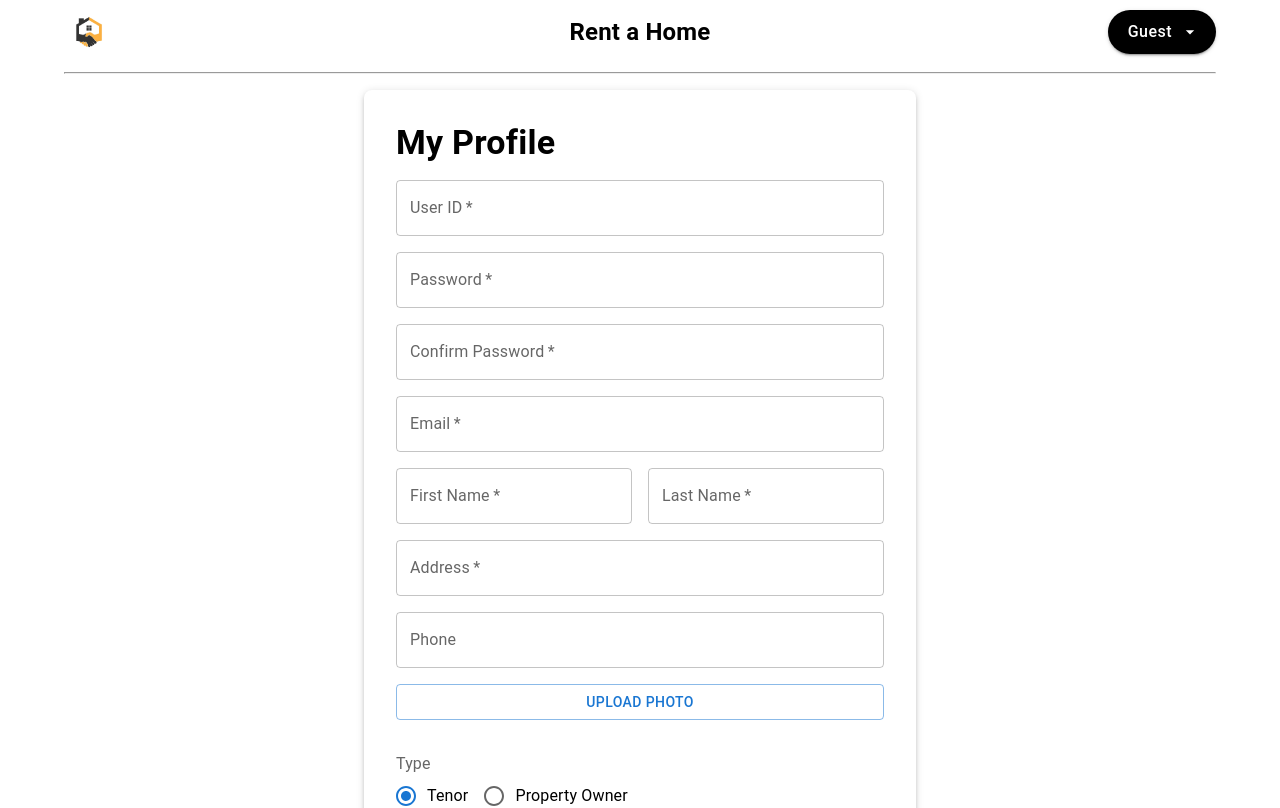
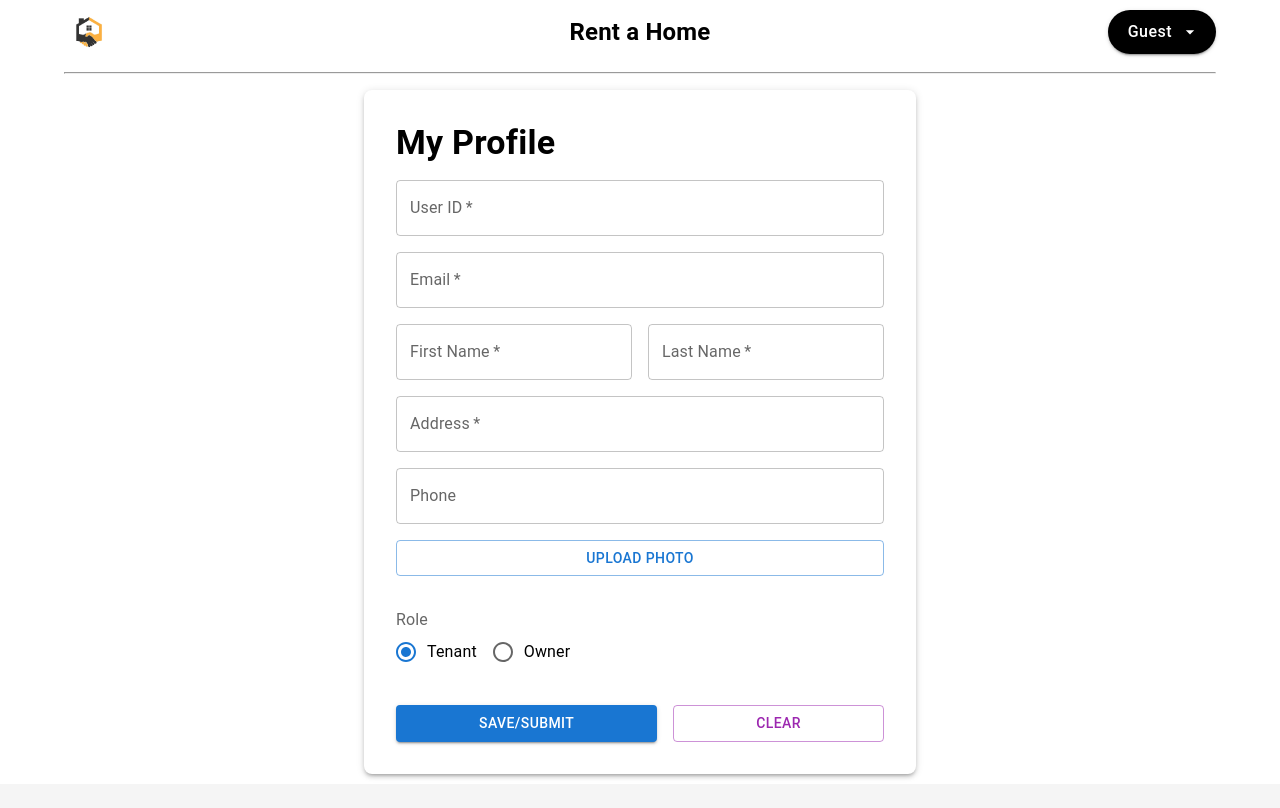
Before and after one commit to mayusuf/tolet-wap, a React (Create React App) app: page /my-profile in a window 1280 px wide. Shown: the top 808 px of the page. Built offline with nearby package versions, Linux system fonts and the light colour scheme.

Commit message:
create user login my-profile integration

```diff
--- a/src/components/CreateUser.jsx
+++ b/src/components/CreateUser.jsx
@@ -110,8 +110,8 @@ const CreateUser = () => {
         navigate("/");
       } else {
         const data = await response.json();
-        setError(data.message || "Something went wrong");
-        toast.error(data.message || "Something went wrong");
+        setError(data.message || data.error || "Something went wrong");
+        toast.error(data.message || data.error || "Something went wrong");
       }
     } catch (error) {
       setError("Network error. Please try again later.");
--- a/src/components/Header.jsx
+++ b/src/components/Header.jsx
@@ -25,7 +25,7 @@ const Header = () => {
   let userId = getFromLocalStore("user-id") ?? null;
   const navigate = useNavigate();
   const [anchorEl, setAnchorEl] = useState(null);
-  const [user, setUser] = useState({role: "tenant"});
+  const [user, setUser] = useState({ role: "tenant" });
 
   useEffect(() => {
     if (!userId) return;
@@ -36,8 +36,8 @@ const Header = () => {
   const loadUser = async (id) => {
     const response = await fetch(Api.GetUser(id));
     const result = await response.json();
-    if (result?.data) {
-      setUser(result?.data);
+    if (result?.length) {
+      setUser(result[0]);
     }
   };
 
@@ -167,15 +167,18 @@ const Header = () => {
                 },
               }}
             >
+              {user?.userid ? (
                 <MenuItem onClick={handleMyProfile}>
                   <ListItemIcon>
                     <AccountBoxIcon fontSize="small" />
                   </ListItemIcon>
                   <ListItemText primary="My Profile" />
                 </MenuItem>
-              <Divider />
+              ) : null}
 
-              {user?.role === "tenant" ? (
+              {user?.userid ? <Divider /> : null}
+
+              {user?.userid && user?.role === "tenant" ? (
                 <MenuItem onClick={handleMyBookings}>
                   <ListItemIcon>
                     <AssignmentIcon fontSize="small" />
@@ -184,9 +187,9 @@ const Header = () => {
                 </MenuItem>
               ) : null}
 
-              {user?.role === "tenant" ? <Divider /> : null}
+              {user?.userid && user?.role === "tenant" ? <Divider /> : null}
 
-              {user?.role === "owner" ? (
+              {user?.userid && user?.role === "owner" ? (
                 <MenuItem onClick={handleBookingList}>
                   <ListItemIcon>
                     <AssignmentIcon fontSize="small" />
@@ -195,9 +198,9 @@ const Header = () => {
                 </MenuItem>
               ) : null}
 
-              {user?.role === "owner" ? <Divider /> : null}
+              {user?.userid && user?.role === "owner" ? <Divider /> : null}
 
-              {user?.role === "owner" ? (
+              {user?.userid && user?.role === "owner" ? (
                 <MenuItem onClick={handleCreateProperty}>
                   <ListItemIcon>
                     <AddIcon fontSize="small" />
@@ -206,7 +209,7 @@ const Header = () => {
                 </MenuItem>
               ) : null}
 
-              {user?.role === "owner" ? <Divider /> : null}
+              {user?.userid && user?.role === "owner" ? <Divider /> : null}
 
               {user?.userid ? (
                 <MenuItem onClick={handleLogout}>
--- a/src/components/MyProfile.jsx
+++ b/src/components/MyProfile.jsx
@@ -1,4 +1,4 @@
-import React, { useState } from "react";
+import React, { useEffect, useState } from "react";
 import {
   Container,
   Box,
@@ -13,13 +13,17 @@ import {
   FormLabel,
   Avatar,
 } from "@mui/material";
+import { getFromLocalStore, getImageDirectory } from "../utils/utils";
+import { toast, ToastContainer } from "react-toastify";
+import "react-toastify/dist/ReactToastify.css";
+import { Api } from "../utils/api";
+import { useNavigate } from "react-router-dom";
 
 const MyProfile = () => {
-
+  const navigate = useNavigate();
+  let userId = getFromLocalStore("user-id") ?? null;
   const [formData, setFormData] = useState({
     userId: "",
-    password: "",
-    confirmPassword: "",
     email: "",
     firstName: "",
     lastName: "",
@@ -27,10 +31,43 @@ const MyProfile = () => {
     phone: "",
     photo: null,
     photoPreview: null,
-    type: "Tenor",
+    role: "tenant",
   });
 
-  const [error, setError] = useState("");
+  useEffect(() => {
+    if (!userId) return;
+
+    loadUser(userId);
+  }, [userId]);
+
+  const loadUser = async (id) => {
+    const response = await fetch(Api.GetUser(id));
+    const result = await response.json();
+    if (result?.length) {
+      const data = result[0];
+      let photoFile = null;
+      const imageDirectory = getImageDirectory(data?.imagelink);
+      if (imageDirectory) {
+        const imageResponse = await fetch(imageDirectory);
+        const imageBlob = await imageResponse.blob();
+        photoFile = new File([imageBlob], data?.imagelink, {
+          type: imageBlob.type,
+        });
+      }
+      // imagelink
+      setFormData({
+        userId: data?.userid,
+        email: data?.email,
+        firstName: data?.firstname,
+        lastName: data?.lastname,
+        address: data?.address,
+        phone: data?.phone,
+        photo: photoFile,
+        photoPreview: imageDirectory,
+        role: data?.role,
+      });
+    }
+  };
 
   const handleChange = (e) => {
     const { name, value, files } = e.target;
@@ -47,14 +84,11 @@ const MyProfile = () => {
         [name]: value,
       }));
     }
-    setError("");
   };
 
   const handleClear = () => {
     setFormData({
       userId: "",
-      password: "",
-      confirmPassword: "",
       email: "",
       firstName: "",
       lastName: "",
@@ -62,22 +96,44 @@ const MyProfile = () => {
       phone: "",
       photo: null,
       photoPreview: null,
-      type: "Tenor",
+      role: "tenant",
     });
-    setError("");
   };
 
-  const handleSubmit = (e) => {
+  const handleSubmit = async (e) => {
     e.preventDefault();
+    console.log("Form Data Submitted: ", formData);
 
-    // Check if passwords match
-    if (formData.password !== formData.confirmPassword) {
-      setError("Password confirmation doesn't match");
-      return;
+    const form = new FormData();
+    form.append("userid", formData.userId);
+    form.append("firstname", formData.firstName);
+    form.append("lastname", formData.lastName);
+    form.append("address", formData.address);
+    form.append("phone", formData.phone);
+    form.append("email", formData.email);
+    form.append("imagelink", formData.photo); // Append file
+
+    try {
+      const response = await fetch(Api.UpdateUser, {
+        method: "PUT",
+        body: form,
+      });
+      console.log(response);
+
+      if (response.ok) {
+        toast.success("User updated successfully", {
+          onClose: () => {
+            navigate("/");
+          },
+        });
+      } else {
+        const data = await response.json();
+        toast.error(data.message || data.error || "Something went wrong");
+      }
+    } catch (error) {
+      toast.error("Network error. Please try again later.");
+      console.error("Error:", error);
     }
-
-    // Submit form logic here
-    console.log("Form Data Submitted: ", formData);
   };
 
   return (
@@ -105,43 +161,9 @@ const MyProfile = () => {
               name="userId"
               required
               value={formData.userId}
-              onChange={handleChange}
-            />
-          </Grid>
-
-          <Grid item xs={12}>
-            <TextField
-              fullWidth
-              label="Password"
-              name="password"
-              type="password"
-              required
-              value={formData.password}
-              onChange={handleChange}
-              error={!!error && formData.password !== formData.confirmPassword}
-              helperText={
-                !!error && formData.password !== formData.confirmPassword
-                  ? error
-                  : ""
-              }
-            />
-          </Grid>
-
-          <Grid item xs={12}>
-            <TextField
-              fullWidth
-              label="Confirm Password"
-              name="confirmPassword"
-              type="password"
-              required
-              value={formData.confirmPassword}
-              onChange={handleChange}
-              error={!!error && formData.password !== formData.confirmPassword}
-              helperText={
-                !!error && formData.password !== formData.confirmPassword
-                  ? error
-                  : ""
-              }
+              InputProps={{
+                readOnly: true,
+              }}
             />
           </Grid>
 
@@ -219,7 +241,11 @@ const MyProfile = () => {
           </Grid>
 
           {formData.photoPreview && (
-            <Grid item xs={12} sx={{ display: "flex", justifyContent: "center" }}>
+            <Grid
+              item
+              xs={12}
+              sx={{ display: "flex", justifyContent: "center" }}
+            >
               <Avatar
                 src={formData.photoPreview}
                 alt="Uploaded Photo"
@@ -229,23 +255,25 @@ const MyProfile = () => {
           )}
 
           <Grid item xs={12}>
-            <FormControl component="fieldset">
-              <FormLabel component="legend">Type</FormLabel>
+            <FormControl component="fieldset" inputPo>
+              <FormLabel component="legend">Role</FormLabel>
               <RadioGroup
                 row
-                name="type"
-                value={formData.type}
-                onChange={handleChange}
+                name="role"
+                value={formData.role}
+                inputprops={{
+                  readOnly: true,
+                }}
               >
                 <FormControlLabel
-                  value="Tenor"
+                  value="tenant"
                   control={<Radio />}
-                  label="Tenor"
+                  label="Tenant"
                 />
                 <FormControlLabel
-                  value="Property Owner"
+                  value="owner"
                   control={<Radio />}
-                  label="Property Owner"
+                  label="Owner"
                 />
               </RadioGroup>
             </FormControl>
@@ -270,6 +298,7 @@ const MyProfile = () => {
             Clear
           </Button>
         </Box>
+        <ToastContainer position="bottom-center" />
       </Box>
     </Container>
   );
--- a/src/utils/api.js
+++ b/src/utils/api.js
@@ -1,7 +1,9 @@
-const domain = "http://localhost:5000";
+export const domain = "http://localhost:5000";
 
 export const Api = {
     GetPropertyList: `${domain}/property`,
     CreateUser: `${domain}/api/user`,
+    UpdateUser: `${domain}/api/user`,
     GetUser: (id) => `${domain}/api/users/${id}`,
+    Login: `${domain}/api/login`
 };
--- a/src/utils/utils.js
+++ b/src/utils/utils.js
@@ -1,3 +1,5 @@
+import { domain } from "./api";
+
 export const truncateText = (text, maxLength) => {
     if (text.length > maxLength) {
         return text.substring(0, maxLength) + '...';
@@ -16,6 +18,11 @@ export const getFromLocalStore = (name) => {
         console.log(error);
     }
 };
+
+export const getImageDirectory = (image) => {
+    return `${domain}/uploads/${image}`
+    // return `../../../tolet-api-wap/uploads/${image}`;
+}
 
 export const getProperties = () => {
     const properties = [
```
Also changed, not shown: src/components/Login.jsx (+39 -15 lines). Lines whose indentation alone changed are shown as unchanged.
